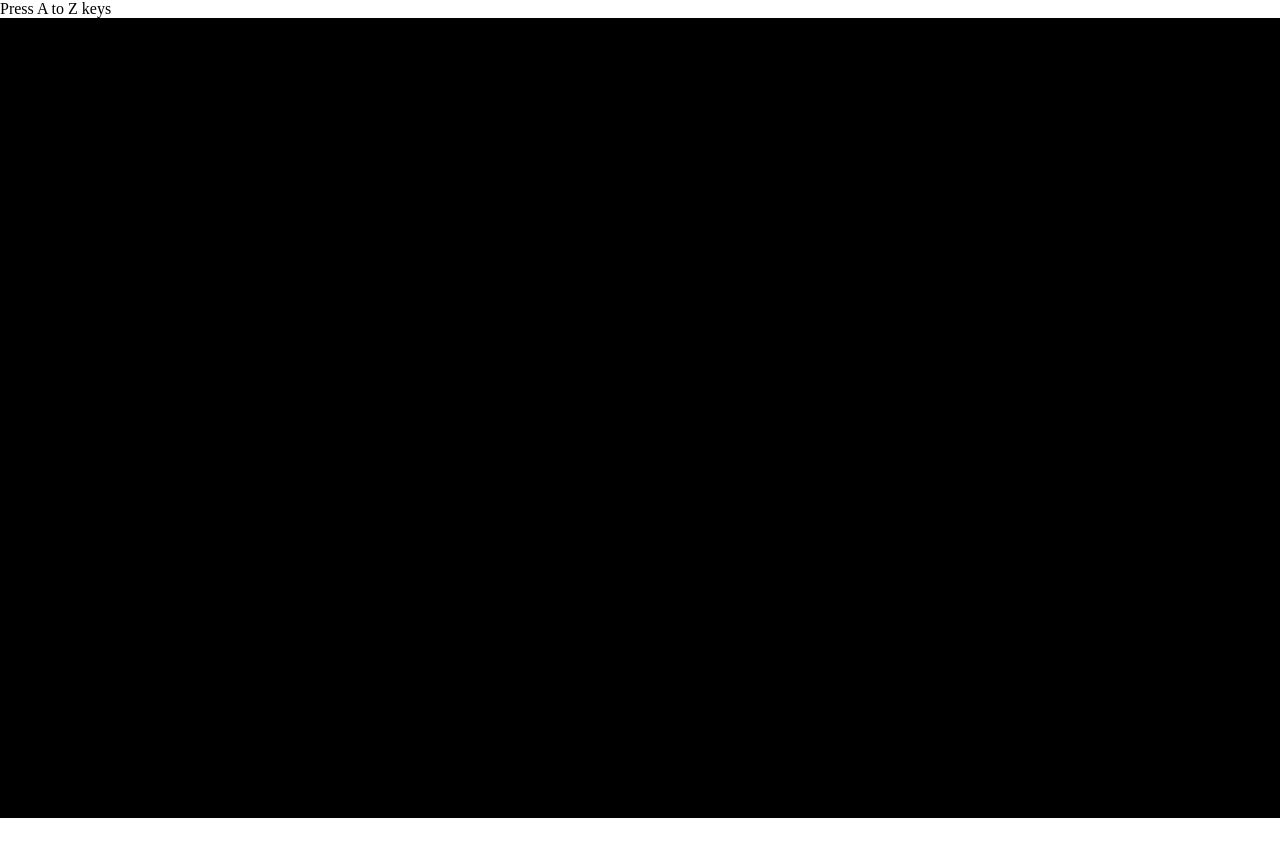
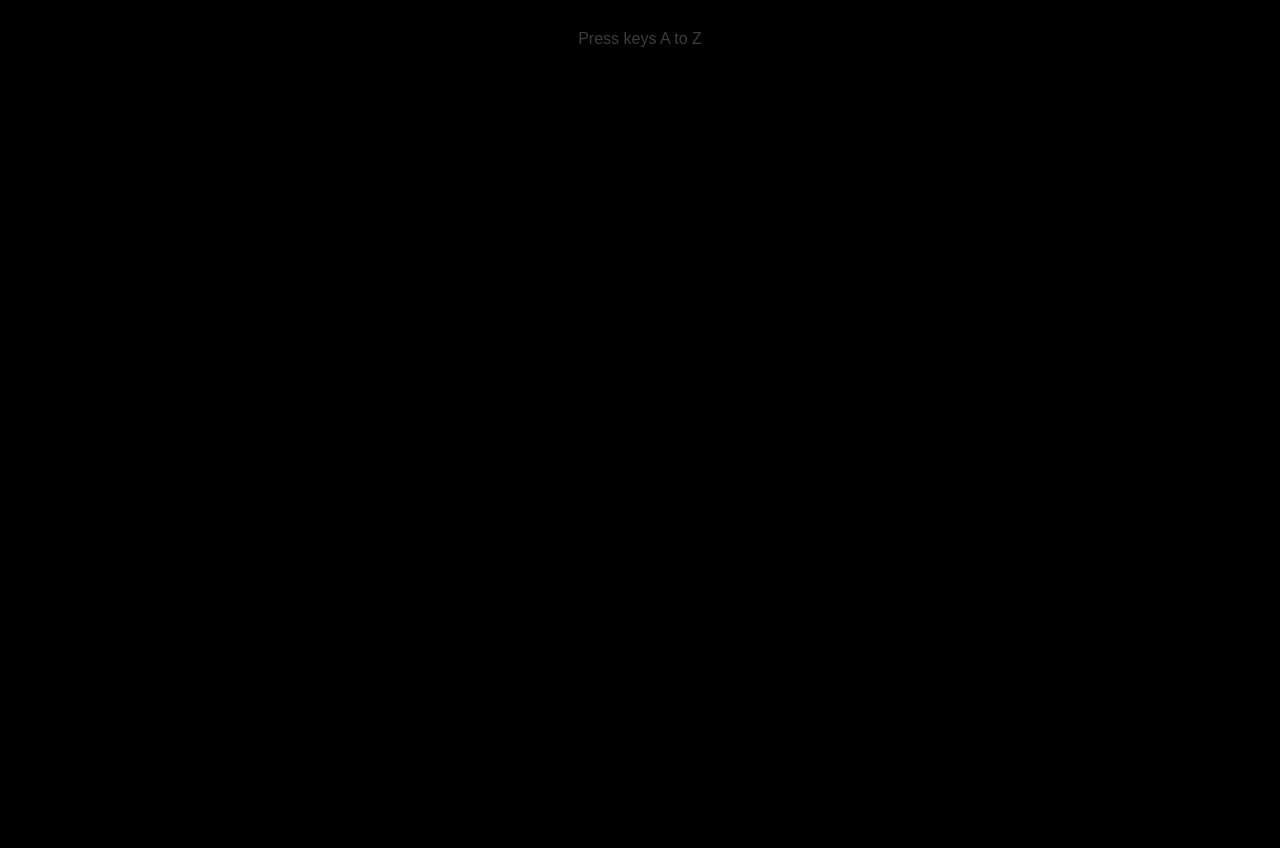
Before and after one commit to pfleigo/BoomBoomPow, a plain HTML site: page index.html in a window 1280 px wide. Before the commit the page ends 822 px from the top, so only its background shows below. Drawn offline with nearby package versions, Linux system fonts and the light colour scheme.

Commit message:
included instructions to html

```diff
--- a/circles.css
+++ b/circles.css
@@ -9,9 +9,10 @@ body, html {
 	margin: 0;
 }
 
-#instructions {
+#instruction {
 	text-align: center;
-	margin: 0 auto;
-	padding: 100px;
-	color: white;
+	padding-top: 30px;
+	background-color: black;
+	color: #3c3c3d;
+	font-family: Gill Sans Extrabold, sans-serif;
 }
--- a/index.html
+++ b/index.html
@@ -194,7 +194,7 @@
 </head>
 <body>
 
-	<div id="instruction">Press A to Z keys</div>
+	<div id="instruction">Press keys A to Z</div>
 
 	<canvas id="myCanvas" resize></canvas>
 </body>
```
